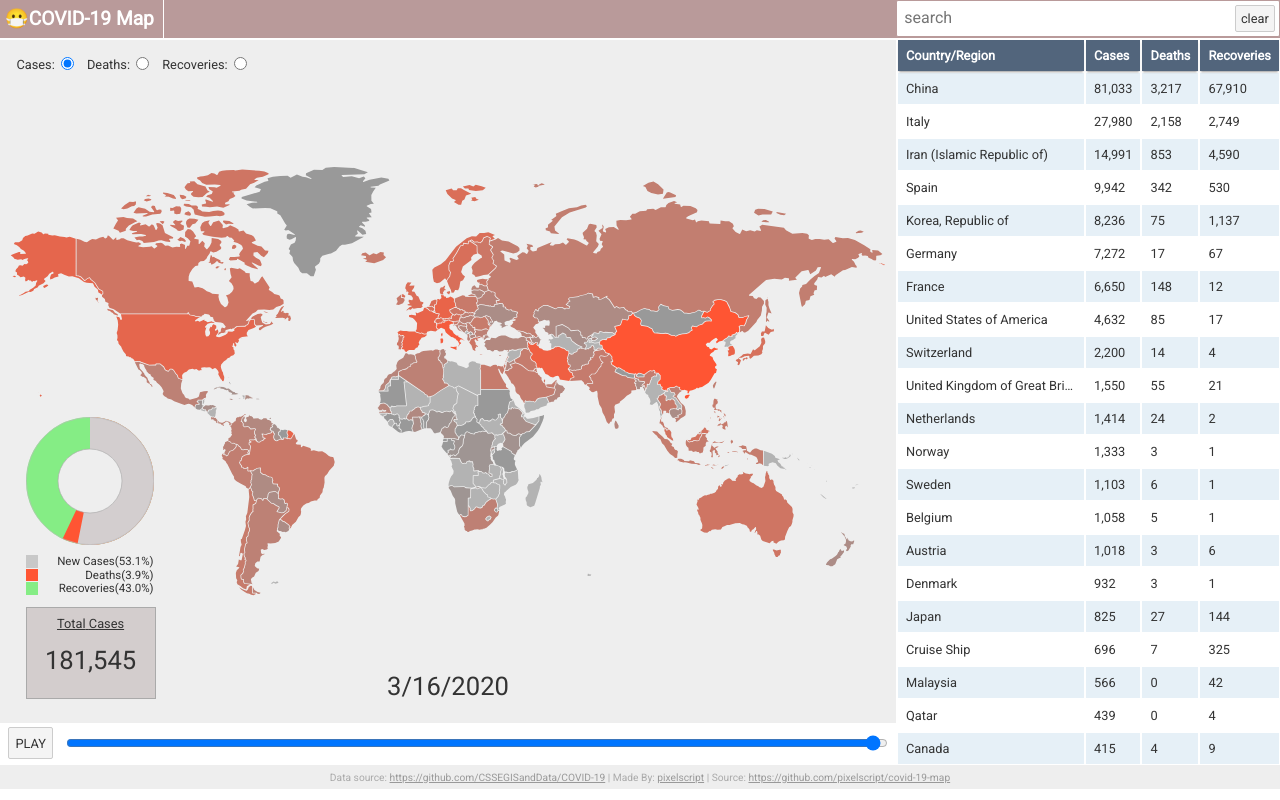
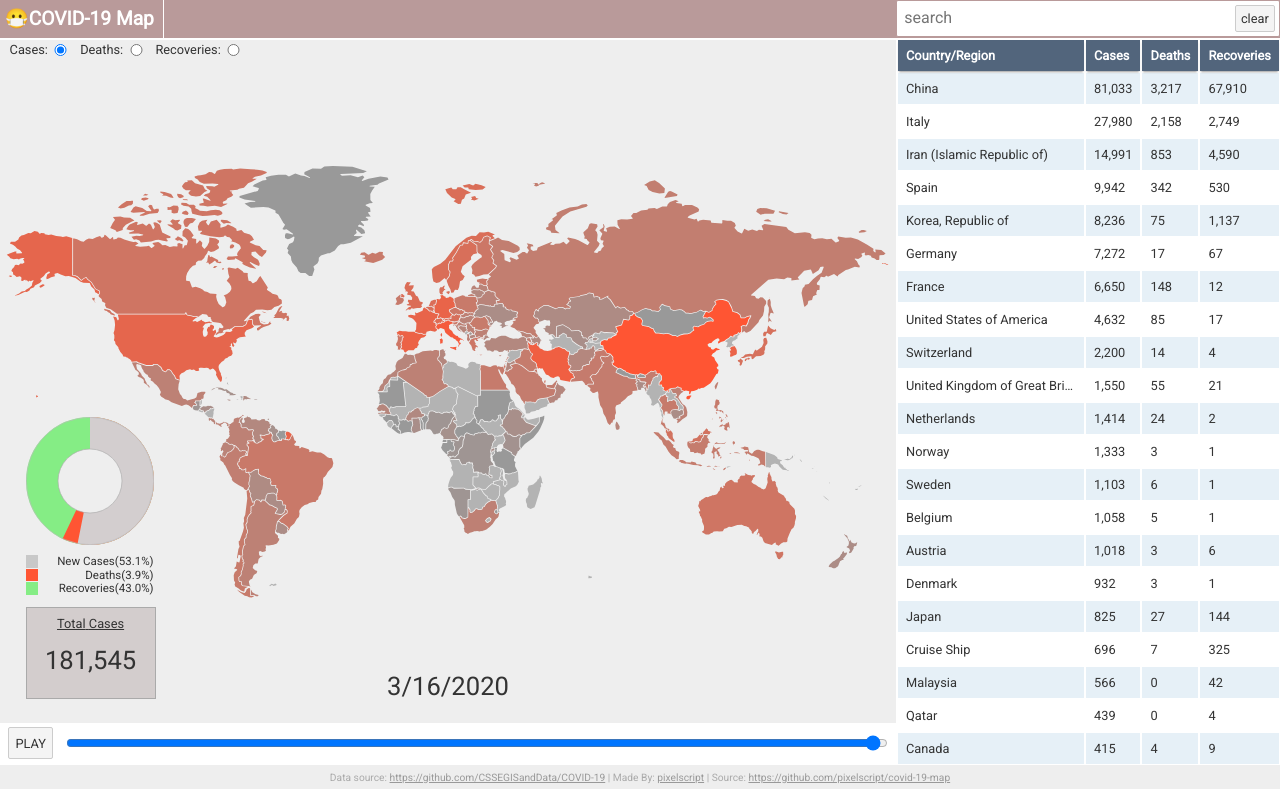
Before and after one commit to pixelscript/covid-19-map, a Svelte app: page / in a window 1280 px wide. Built offline with nearby package versions, Linux system fonts and the light colour scheme.

Commit message:
Making radio buttons take up less space

```diff
--- a/src/Map.svelte
+++ b/src/Map.svelte
@@ -55,22 +55,39 @@
     height: 100%;
   }
   figure {
-    padding: 10px;
+    padding: 0.5em;
     box-sizing: border-box;
   }
   .radio, .radio-option, .radio label {
     float: left;
+    height: 1em;
+    line-height: 1em;
+  }
+  .radio label {
     cursor: pointer;
   }
   .radio-option {
-    margin: 0.5em;
+    margin: 0 0.5em;
   }
   .radio {
     position:absolute;
     background: #eee;
+    padding: 0.25em;
+    margin-left: -0.5em;
+    margin-top: -0.5em;
+  }
+
+  @media (max-width: 600px) {
+    .radio {
+      margin-left: -0.5em;
+      margin-top: -0.5em;
+    }
   }
   .radio input {
+    margin:0;
     margin-left:0.5em;
+    height: 1em;
+    line-height: 1em;
   }
 </style>
 
```
